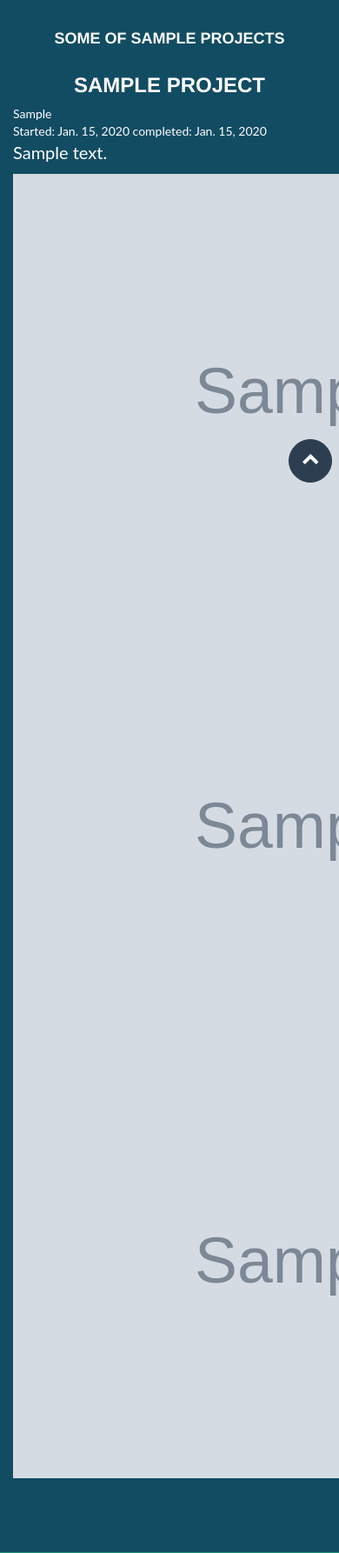
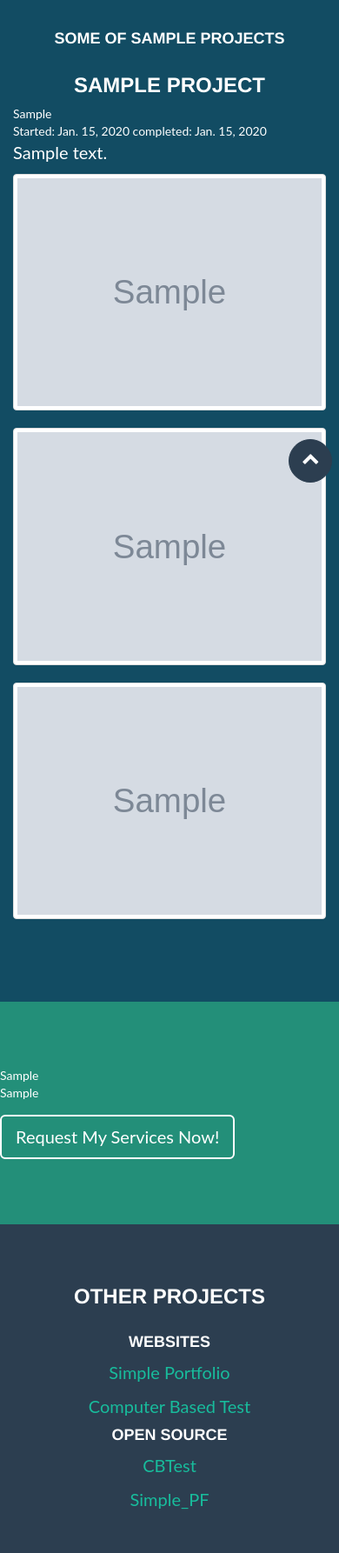
Before and after one commit to Festusali/Simple_PF, a Django app: a page that uses portfolio/templates/portfolio/projects.html in a window 390 px wide; the page is wider, and only the part inside the window is pictured. Shown: the part 272-2058 px from the top of that part at 87% size. Run offline with Django 3.2, Linux system fonts and the light colour scheme; tables that the repository leaves empty hold one stand-in row (values such as "Sample post"); grey boxes marked "Sample" are stand-in pictures; some libraries are stand-ins or nearby versions.

Commit message:
Fixed Image Over Flow
The images of projects added formerly expands beyond it's container and so far off the page on small screens.

This has been fixed to be responsive on all devices. Additional thumbnail effect had also been added to make it look more appealing.

```diff
--- a/portfolio/templates/portfolio/projects.html
+++ b/portfolio/templates/portfolio/projects.html
@@ -49,7 +49,7 @@
 {% block projects %}
 {% if projects %}
 {% for pro in projects %}
-<div id="pro-{{ pro.id }}" class="project">
+<div id="pro-{{ pro.id }}" class="project" style="width: 100%">
     <div class="row pro-desc">
         <div class="col-xs-12 project-item">
             <h3 class="text-center">
@@ -71,23 +71,23 @@
         </div>
     </div>
     {% if pro.image1 %}
-    <div class="row full-pro-image">
-        <div class="col-xs-12 full-pro-image1">
-            <img class="img-responsive full-pro-image" src="{{ pro.image1.url }}" alt="Project Image One">
+    <div class="">
+        <div class="">
+            <a href="{{ pro.image1.url }}"><img class="thumbnail img-responsive" src="{{ pro.image1.url }}" alt="Project Image One"></a>
         </div>
     </div>
     {% endif %}
     {% if pro.image2 %}
-    <div class="row full-pro-image">
-        <div class="col-xs-12 full-pro-image2">
-            <img class="img-responsive full-pro-image" src="{{ pro.image2.url }}" alt="Project Image Two">
+    <div class="">
+        <div class="">
+            <a href="{{ pro.image2.url }}"><img class="img-responsive thumbnail" src="{{ pro.image2.url }}" alt="Project Image Two"></a>
         </div>
     </div>
     {% endif %}
     {% if pro.image3 %}
-    <div class="row full-pro-image">
-        <div class="col-xs-12 full-pro-image3">
-            <img class="img-responsive full-pro-image" src="{{ pro.image3.url }}" alt="Project Image Three">
+    <div class="">
+        <div class="">
+            <a href="{{ pro.image3.url }}"><img class="thumbnail img-responsive" src="{{ pro.image3.url }}" alt="Project Image Three"></a>
         </div>
     </div>
     {% endif %}
@@ -101,7 +101,6 @@
 {% endif %}
 
 {% endblock projects %}
-
 
 </div>
 </section>
```
